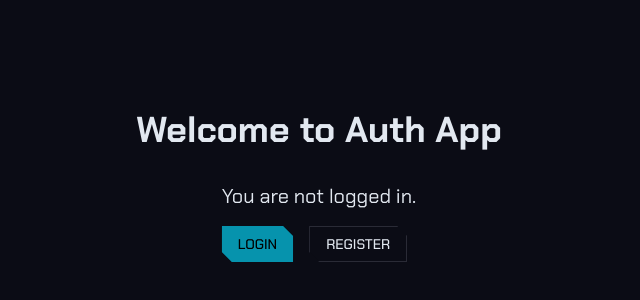
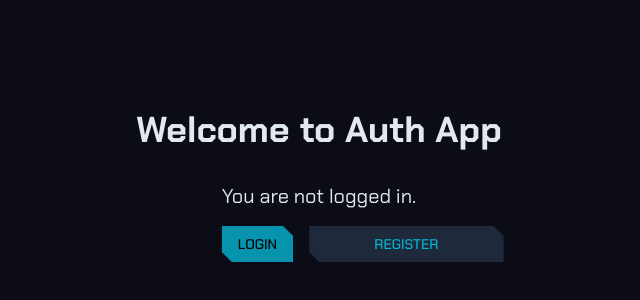
Before and after one commit to viptomsu/gundam-shop, a Next.js app: page / in a window 1280 px wide. Shown: the part 214-514 px from the top of the page, without its empty margins (321-961 px from the left). Built offline with nearby package versions, Linux system fonts and the light colour scheme; no server answers.

Commit message:
feat: Refactor Button and Badge components with new color prop and mecha clipping styles, and update TagInput icons and styling

```diff
--- a/app/admin/brands/page.tsx
+++ b/app/admin/brands/page.tsx
@@ -103,6 +103,7 @@ export default function BrandsPage() {
 						</Button>
 						<Button
 							variant="ghost"
+							color="destructive"
 							size="icon"
 							onClick={() => handleDelete(row.original.id)}>
 							<Trash className="h-4 w-4" />
--- a/app/admin/categories/page.tsx
+++ b/app/admin/categories/page.tsx
@@ -86,6 +86,7 @@ export default function CategoriesPage() {
 						</Button>
 						<Button
 							variant="ghost"
+							color="destructive"
 							size="icon"
 							onClick={() => handleDelete(row.original.id)}>
 							<Trash className="h-4 w-4" />
--- a/app/admin/products/page.tsx
+++ b/app/admin/products/page.tsx
@@ -114,10 +114,7 @@ export default function ProductsPage() {
 				return (
 					<div className="flex flex-wrap gap-1">
 						{categories?.map((c) => (
-							<Badge
-								key={c.id}
-								variant="outline"
-								className="text-xs border-primary/50 text-primary bg-primary/5 rounded-none clip-mecha-sm">
+							<Badge key={c.id} variant="outline">
 								{c.name}
 							</Badge>
 						))}
@@ -166,6 +163,7 @@ export default function ProductsPage() {
 						</Button>
 						<Button
 							variant="ghost"
+							color="destructive"
 							size="icon"
 							onClick={() => handleDelete(row.original.id)}>
 							<Trash className="h-4 w-4" />
--- a/components/ui/alert-modal.tsx
+++ b/components/ui/alert-modal.tsx
@@ -53,7 +53,8 @@ export const AlertModal: React.FC<AlertModalProps> = ({
 				</Button>
 				<Button
 					disabled={loading}
-					variant="destructive"
+					variant="default"
+					color="destructive"
 					onClick={handleConfirm}>
 					Continue
 				</Button>
--- a/components/ui/button.tsx
+++ b/components/ui/button.tsx
@@ -1,3 +1,5 @@
+"use client";
+
 import * as React from "react";
 import { Slot } from "@radix-ui/react-slot";
 import { cva, type VariantProps } from "class-variance-authority";
@@ -5,57 +7,185 @@ import { cva, type VariantProps } from "class-variance-authority";
 import { cn } from "@/lib/utils";
 
 const buttonVariants = cva(
-	"inline-flex items-center justify-center gap-2 whitespace-nowrap uppercase text-sm font-medium transition-all disabled:pointer-events-none disabled:opacity-50 [&_svg]:pointer-events-none [&_svg:not([class*='size-'])]:size-4 shrink-0 [&_svg]:shrink-0 outline-none focus-visible:border-ring focus-visible:ring-ring/50 focus-visible:ring-[3px] aria-invalid:ring-destructive/20 dark:aria-invalid:ring-destructive/40 aria-invalid:border-destructive hover:drop-shadow-[0_0_8px_rgba(0,225,255,0.5)]",
+	"inline-flex items-center justify-center gap-2 whitespace-nowrap uppercase text-sm font-medium transition-all disabled:pointer-events-none disabled:opacity-50 [&_svg]:pointer-events-none [&_svg:not([class*='size-'])]:size-4 shrink-0 [&_svg]:shrink-0 outline-none focus-visible:border-ring focus-visible:ring-ring/50 focus-visible:ring-[3px] aria-invalid:ring-destructive/20 dark:aria-invalid:ring-destructive/40 aria-invalid:border-destructive hover:drop-shadow-[0_0_8px_rgba(0,225,255,0.5)] relative",
 	{
 		variants: {
 			variant: {
 				default:
-					"bg-primary/80 backdrop-blur-sm text-primary-foreground shadow-[0_0_15px_rgba(6,182,212,0.5)] hover:bg-primary/90",
-				destructive:
-					"bg-destructive text-white hover:bg-destructive/90 focus-visible:ring-destructive/20 dark:focus-visible:ring-destructive/40 dark:bg-destructive/60",
-				outline:
-					"border bg-background shadow-xs hover:bg-accent hover:text-accent-foreground dark:bg-input/30 dark:border-input dark:hover:bg-input/50",
-				secondary:
-					"bg-secondary text-secondary-foreground hover:bg-secondary/80",
-				ghost:
-					"hover:bg-accent hover:text-accent-foreground dark:hover:bg-accent/50",
+					"backdrop-blur-sm shadow-[0_0_15px_rgba(6,182,212,0.5)] clip-mecha",
+				outline: "bg-transparent group", // Background handled by pseudo/child
+				ghost: "clip-mecha",
 				link: "text-primary underline-offset-4 hover:underline",
+			},
+			color: {
+				primary: "",
+				destructive: "",
+				secondary: "",
 			},
 			size: {
 				default: "h-9 px-4 py-2 has-[>svg]:px-3 clip-mecha",
 				sm: "h-8 rounded-md gap-1.5 px-3 has-[>svg]:px-2.5 clip-mecha",
 				lg: "h-10 rounded-md px-6 has-[>svg]:px-4 clip-mecha",
-				icon: "size-8 rounded-md",
-				"icon-sm": "size-7 rounded-md",
-				"icon-lg": "size-9 rounded-md",
+				icon: "size-8 rounded-none clip-mecha-sm",
+				"icon-sm": "size-7 rounded-none clip-mecha-sm",
+				"icon-lg": "size-9 rounded-none clip-mecha-sm",
 			},
 		},
+		compoundVariants: [
+			// Default (Fill) + Color
+			{
+				variant: "default",
+				color: "primary",
+				class: "bg-primary/80 text-primary-foreground hover:bg-primary/90",
+			},
+			{
+				variant: "default",
+				color: "destructive",
+				class:
+					"bg-destructive text-white hover:bg-destructive/90 focus-visible:ring-destructive/20 dark:focus-visible:ring-destructive/40 dark:bg-destructive/60",
+			},
+			{
+				variant: "default",
+				color: "secondary",
+				class: "bg-secondary text-secondary-foreground hover:bg-secondary/80",
+			},
+			// Outline + Color (Text only, border handled by logic)
+			{
+				variant: "outline",
+				color: "primary",
+				class: "text-primary hover:text-primary-foreground",
+			},
+			{
+				variant: "outline",
+				color: "destructive",
+				class: "text-destructive hover:text-destructive-foreground",
+			},
+			{
+				variant: "outline",
+				color: "secondary",
+				class: "text-secondary hover:text-secondary-foreground",
+			},
+			// Ghost + Color
+			{
+				variant: "ghost",
+				color: "primary",
+				class:
+					"hover:bg-primary/10 hover:text-primary dark:hover:bg-primary/20",
+			},
+			{
+				variant: "ghost",
+				color: "destructive",
+				class: "hover:bg-destructive/10 hover:text-destructive",
+			},
+			{
+				variant: "ghost",
+				color: "secondary",
+				class: "hover:bg-secondary/80 hover:text-secondary-foreground",
+			},
+		],
 		defaultVariants: {
 			variant: "default",
+			color: "primary",
 			size: "default",
 		},
 	}
 );
 
-function Button({
+export interface ButtonProps
+	extends Omit<React.ButtonHTMLAttributes<HTMLButtonElement>, "color">,
+		VariantProps<typeof buttonVariants> {
+	asChild?: boolean;
+}
+
+const Button = React.forwardRef<HTMLButtonElement, ButtonProps>(
+	(
+		{
 			className,
 			variant,
-	size,
+			color = "primary",
+			size = "default",
 			asChild = false,
+			children,
 			...props
-}: React.ComponentProps<"button"> &
-	VariantProps<typeof buttonVariants> & {
-		asChild?: boolean;
-	}) {
+		},
+		ref
+	) => {
 		const Comp = asChild ? Slot : "button";
+
+		// Helper to determine clip class based on size
+		const clipClass =
+			size === "icon" || size === "icon-sm" || size === "icon-lg"
+				? "clip-mecha-sm"
+				: "clip-mecha";
+
+		if (variant === "outline") {
+			// Determine border and hover colors based on color prop
+			const borderColor =
+				color === "destructive"
+					? "bg-destructive"
+					: color === "secondary"
+					? "bg-secondary"
+					: "bg-input"; // Default/Primary uses input color for border initially
+
+			const hoverBgColor =
+				color === "destructive"
+					? "hover:bg-destructive"
+					: color === "secondary"
+					? "hover:bg-secondary"
+					: "hover:bg-primary";
+
+			const groupHoverBgColor =
+				color === "destructive"
+					? "group-hover:bg-destructive"
+					: color === "secondary"
+					? "group-hover:bg-secondary"
+					: "group-hover:bg-primary";
+
+			const groupHoverTextColor =
+				color === "destructive"
+					? "group-hover:text-white"
+					: color === "secondary"
+					? "group-hover:text-secondary-foreground"
+					: "group-hover:text-primary-foreground";
 
 			return (
 				<Comp
-			data-slot="button"
-			className={cn(buttonVariants({ variant, size, className }))}
-			{...props}
-		/>
+					className={cn(
+						buttonVariants({ variant, color, size, className }),
+						"p-px", // Padding for the border width
+						clipClass, // Clip the outer container (the border)
+						borderColor,
+						hoverBgColor,
+						"transition-colors duration-300"
+					)}
+					ref={ref}
+					{...props}>
+					<span
+						className={cn(
+							"flex h-full w-full items-center justify-center gap-2 bg-background transition-colors duration-300",
+							groupHoverBgColor,
+							groupHoverTextColor,
+							clipClass, // Clip the inner content to match
+							size === "default" && "px-4 py-2", // Re-apply padding internally
+							size === "sm" && "px-3",
+							size === "lg" && "px-6"
+						)}>
+						{children}
+					</span>
+				</Comp>
 			);
 		}
 
+		return (
+			<Comp
+				className={cn(buttonVariants({ variant, color, size, className }))}
+				ref={ref}
+				{...props}>
+				{children}
+			</Comp>
+		);
+	}
+);
+Button.displayName = "Button";
+
 export { Button, buttonVariants };
--- a/components/ui/image-upload.tsx
+++ b/components/ui/image-upload.tsx
@@ -65,7 +65,8 @@ export function ImageUpload({
 							<Button
 								type="button"
 								onClick={() => onRemove(url)}
-								variant="destructive"
+								variant="outline"
+								color="destructive"
 								size="icon"
 								className="clip-mecha rounded-none">
 								<X className="h-4 w-4" />
@@ -79,7 +80,8 @@ export function ImageUpload({
 				<Button
 					type="button"
 					disabled={disabled || isUploading}
-					variant="secondary"
+					variant="default"
+					color="secondary"
 					onClick={() => document.getElementById("image-upload")?.click()}>
 					<ImagePlus className="h-4 w-4 mr-2" />
 					Upload an Image
--- a/components/ui/table.tsx
+++ b/components/ui/table.tsx
@@ -73,7 +73,7 @@ const TableHead = React.forwardRef<
 	<th
 		ref={ref}
 		className={cn(
-			"h-10 px-2 text-left align-middle font-medium text-muted-foreground [&:has([role=checkbox])]:pr-0 border-r border-border/50 last:border-r-0",
+			"h-10 px-2 text-left align-middle font-bold text-primary uppercase tracking-wider text-xs bg-muted/30 border-b-2 border-b-primary/20 [&:has([role=checkbox])]:pr-0 border-r border-r-border/50 last:border-r-0",
 			className
 		)}
 		{...props}
--- a/components/ui/toggle.tsx
+++ b/components/ui/toggle.tsx
@@ -7,13 +7,13 @@ import { cva, type VariantProps } from "class-variance-authority";
 import { cn } from "@/lib/utils";
 
 const toggleVariants = cva(
-	"inline-flex items-center justify-center gap-2 rounded-md text-sm font-medium hover:bg-muted hover:text-muted-foreground disabled:pointer-events-none disabled:opacity-50 data-[state=on]:bg-primary/20 data-[state=on]:text-primary data-[state=on]:shadow-[0_0_10px_rgba(6,182,212,0.5)] [&_svg]:pointer-events-none [&_svg:not([class*='size-'])]:size-4 [&_svg]:shrink-0 focus-visible:border-ring focus-visible:ring-ring/50 focus-visible:ring-[3px] outline-none transition-[color,box-shadow] aria-invalid:ring-destructive/20 dark:aria-invalid:ring-destructive/40 aria-invalid:border-destructive whitespace-nowrap",
+	"inline-flex items-center justify-center gap-2 rounded-none text-sm font-medium hover:bg-muted hover:text-muted-foreground disabled:pointer-events-none disabled:opacity-50 data-[state=on]:bg-primary/20 data-[state=on]:text-primary data-[state=on]:shadow-[0_0_10px_rgba(6,182,212,0.5)] [&_svg]:pointer-events-none [&_svg:not([class*='size-'])]:size-4 [&_svg]:shrink-0 focus-visible:border-ring focus-visible:ring-ring/50 focus-visible:ring-[3px] outline-none transition-[color,box-shadow] aria-invalid:ring-destructive/20 dark:aria-invalid:ring-destructive/40 aria-invalid:border-destructive whitespace-nowrap clip-mecha-sm",
 	{
 		variants: {
 			variant: {
 				default: "bg-transparent",
 				outline:
-					"border border-input bg-transparent shadow-xs hover:bg-accent hover:text-accent-foreground",
+					"border border-input bg-transparent shadow-xs hover:bg-primary/10 hover:text-primary",
 			},
 			size: {
 				default: "h-9 px-2 min-w-9",
```
Also changed, not shown: app/globals.css (+15 -4 lines), components/ui/badge.tsx (+21 -2 lines), components/ui/tag-input.tsx (+25 -17 lines). Lines whose indentation alone changed are shown as unchanged.
